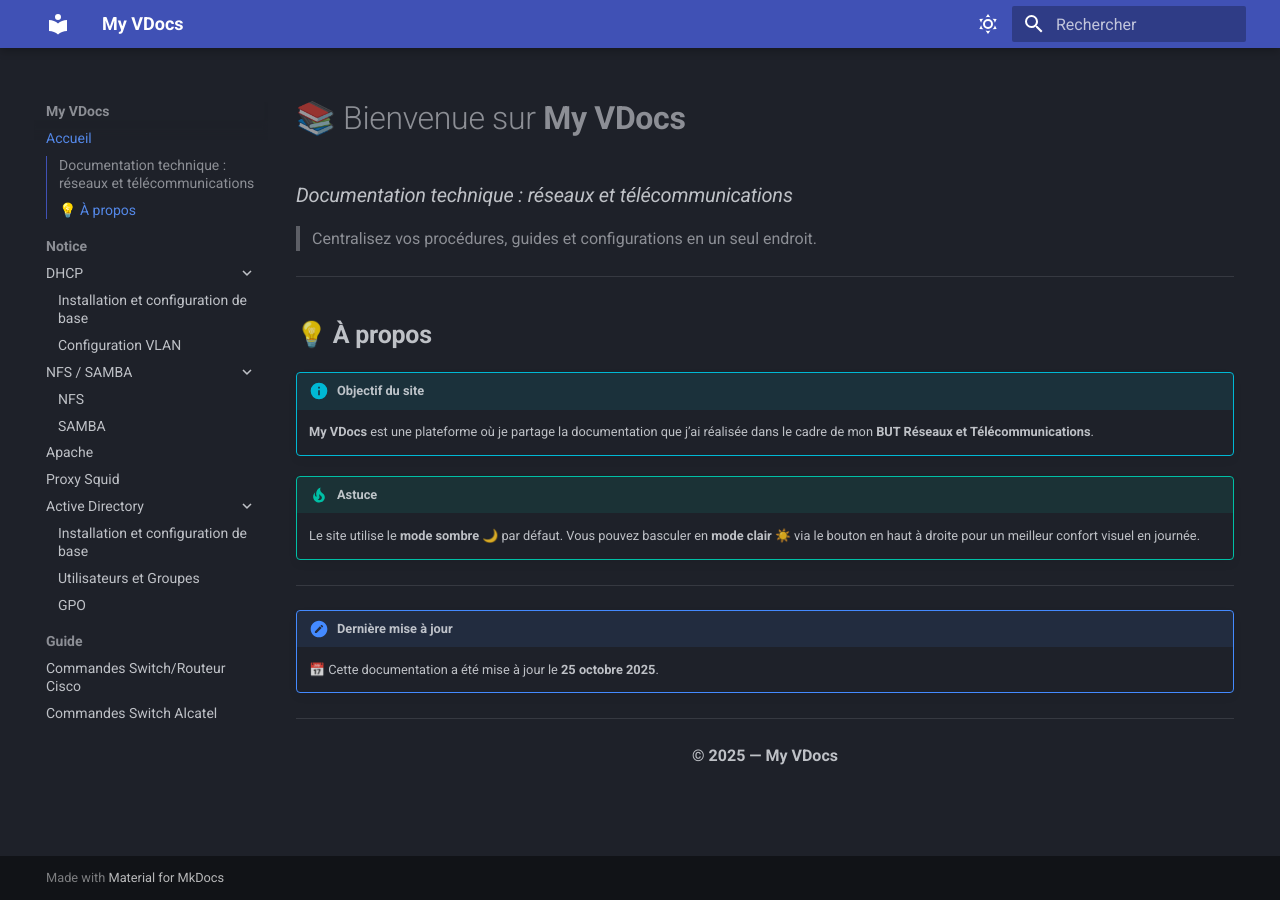
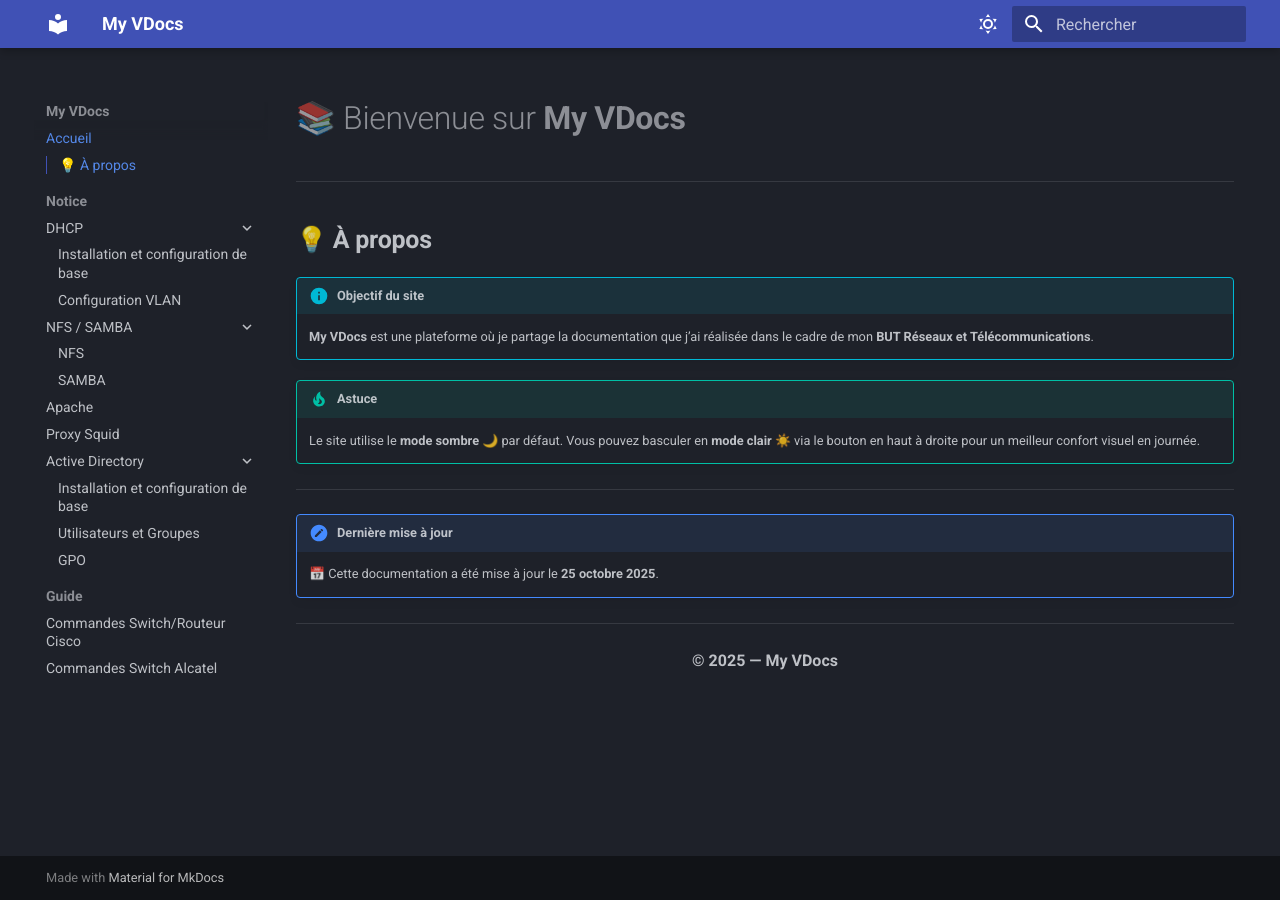
Before and after one commit to LogoViktor/My-VDocs, an MkDocs documentation site: the page built from docs/index.md, in a window 1280 px wide. Built offline with MkDocs 1.6.1 and Material for MkDocs 9.7.7, drawn with Linux system fonts in a browser that asks for light colours.

Commit message:
Update index.md

```diff
--- a/docs/index.md
+++ b/docs/index.md
@@ -3,10 +3,6 @@
 ---
 
 # 📚 Bienvenue sur **My VDocs**
-
-### *Documentation technique : réseaux et télécommunications*
-
-> Centralisez vos procédures, guides et configurations en un seul endroit.
 
 ---
 
```
